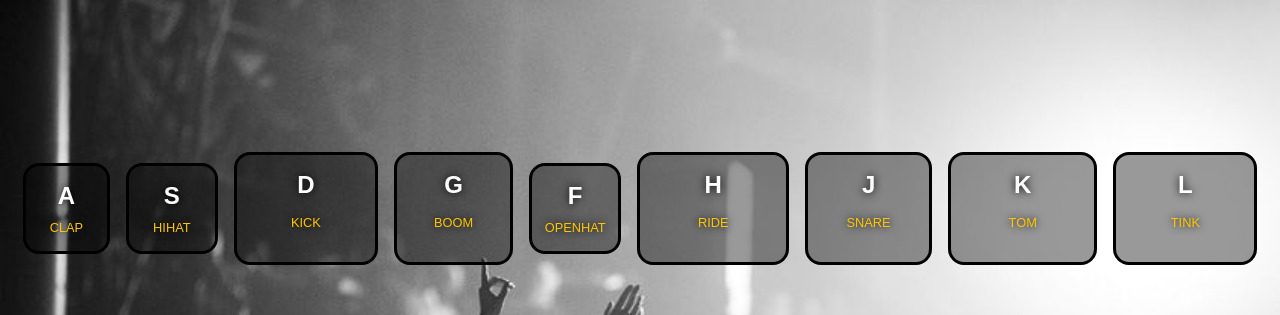
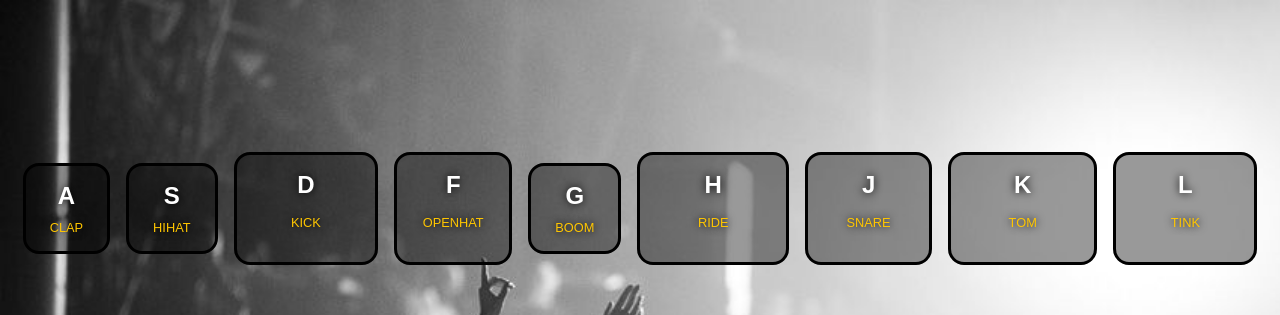
Before and after one commit to this-girl-shall-code/DrumKit, a plain HTML site: page index.html in a window 1280 px wide. Shown: the top 315 px of the page. Drawn offline with Linux system fonts and the light colour scheme.

Commit message:
Update index.html
Swapped keys F & G to be in proper location

```diff
--- a/index.html
+++ b/index.html
@@ -12,8 +12,8 @@
     <button class="key KeyA" id="KeyA">A<span class="sound" id="KeyA">CLAP</span></button>
     <button class="key KeyS" id="KeyS">S<span class="sound" id="KeyS">HIHAT</span></button>
     <button class="key KeyD" id="KeyD">D<span class="sound" id="KeyD">KICK</span></button>
-    <button class="key KeyG" id="KeyG">G<span class="sound" id="KeyF">BOOM</span></button>
-    <button class="key KeyF" id="KeyF">F<span class="sound" id="KeyG">OPENHAT</span></button>
+    <button class="key KeyF" id="KeyF">F<span class="sound" id="KeyF">OPENHAT</span></button>
+    <button class="key KeyG" id="KeyG">G<span class="sound" id="KeyG">BOOM</span></button>
     <button class="key KeyH" id="KeyH">H<span class="sound" id="KeyH">RIDE</span></button>
     <button class="key KeyJ" id="KeyJ">J<span class="sound" id="KeyJ">SNARE</span></button>
     <button class="key KeyK" id="KeyK">K<span class="sound" id="KeyK">TOM</span></button>
```
